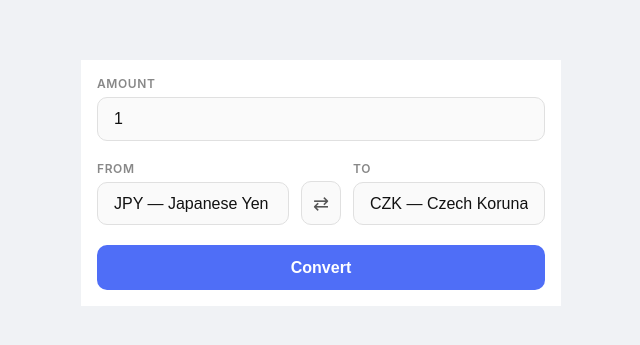
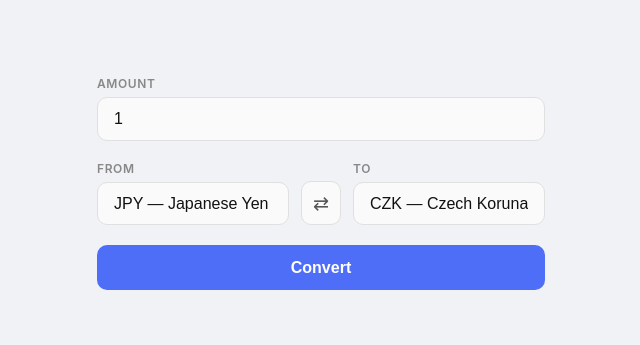
Before and after one commit to Memousek/currency-converter-app, a React (Vite) app: page / in a window 1280 px wide. Shown: the part 217-562 px from the top of the page, without its empty margins (319-959 px from the left). Built offline with nearby package versions, Linux system fonts and the light colour scheme.

Commit message:
feat: remove background color from card component for improved styling

```diff
--- a/src/App.css
+++ b/src/App.css
@@ -8,7 +8,6 @@
 }
 
 .card {
-  background: #fff;
   padding: 1rem;
   width: 100%;
   max-width: 480px;
```
